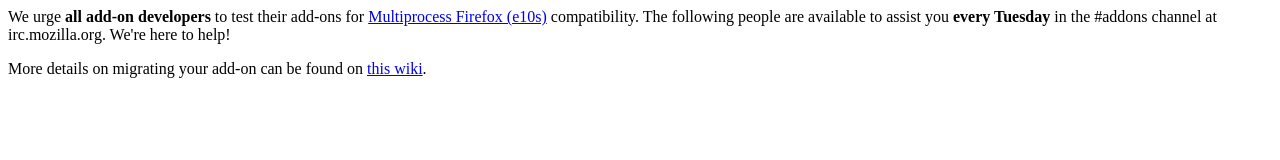
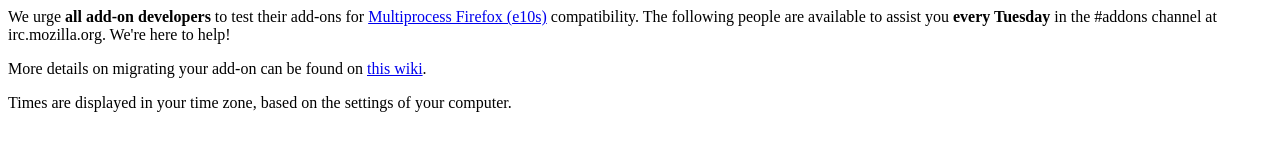
Before and after one commit to atsay/e10s_office_hours, a plain HTML site: page index.html in a window 1280 px wide. Drawn offline with Linux system fonts and the light colour scheme; a script that the page names is missing.

Commit message:
note about auto time zones

```diff
--- a/index.html
+++ b/index.html
@@ -5,6 +5,8 @@
 	<p>We urge <b>all add-on developers</b> to test their add-ons for <a href="https://developer.mozilla.org/Add-ons/Working_with_multiprocess_Firefox#Testing" target="_blank">Multiprocess Firefox (e10s)</a> compatibility. The following people are available to assist you <b>every Tuesday</b> in the #addons channel at irc.mozilla.org. We're here to help!</p>
 
 	<p>More details on migrating your add-on can be found on <a href="https://wiki.mozilla.org/Add-ons/developer/communication" target="_blank">this wiki</a>.</p>
+
+	<p>Times are displayed in your time zone, based on the settings of your computer.</p>
 
 	<script type="text/javascript" src="https://www.google.com/jsapi?autoload={'modules':[{'name':'visualization','version':'1.1','packages':['corechart', 'timeline']}]}"></script>
 
```
